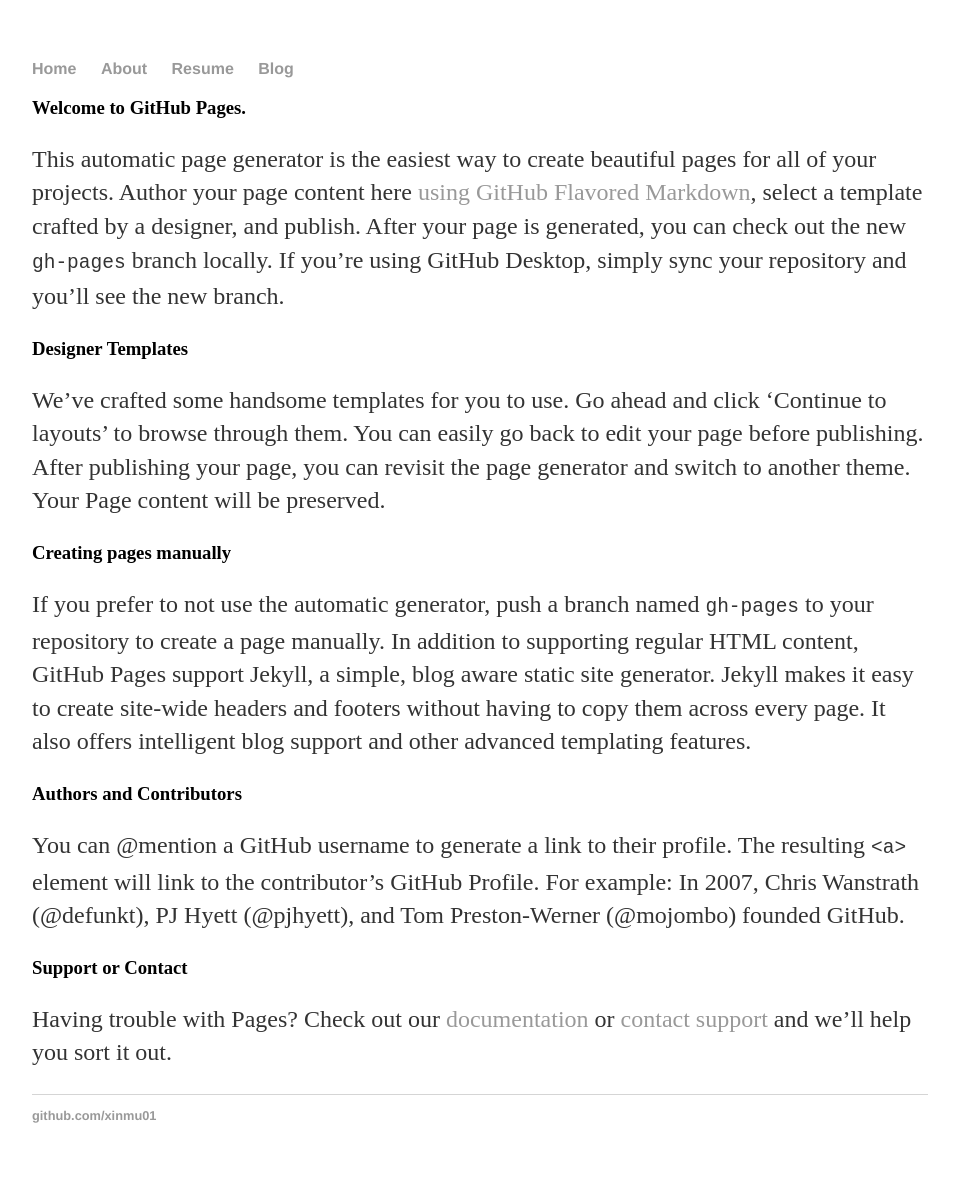
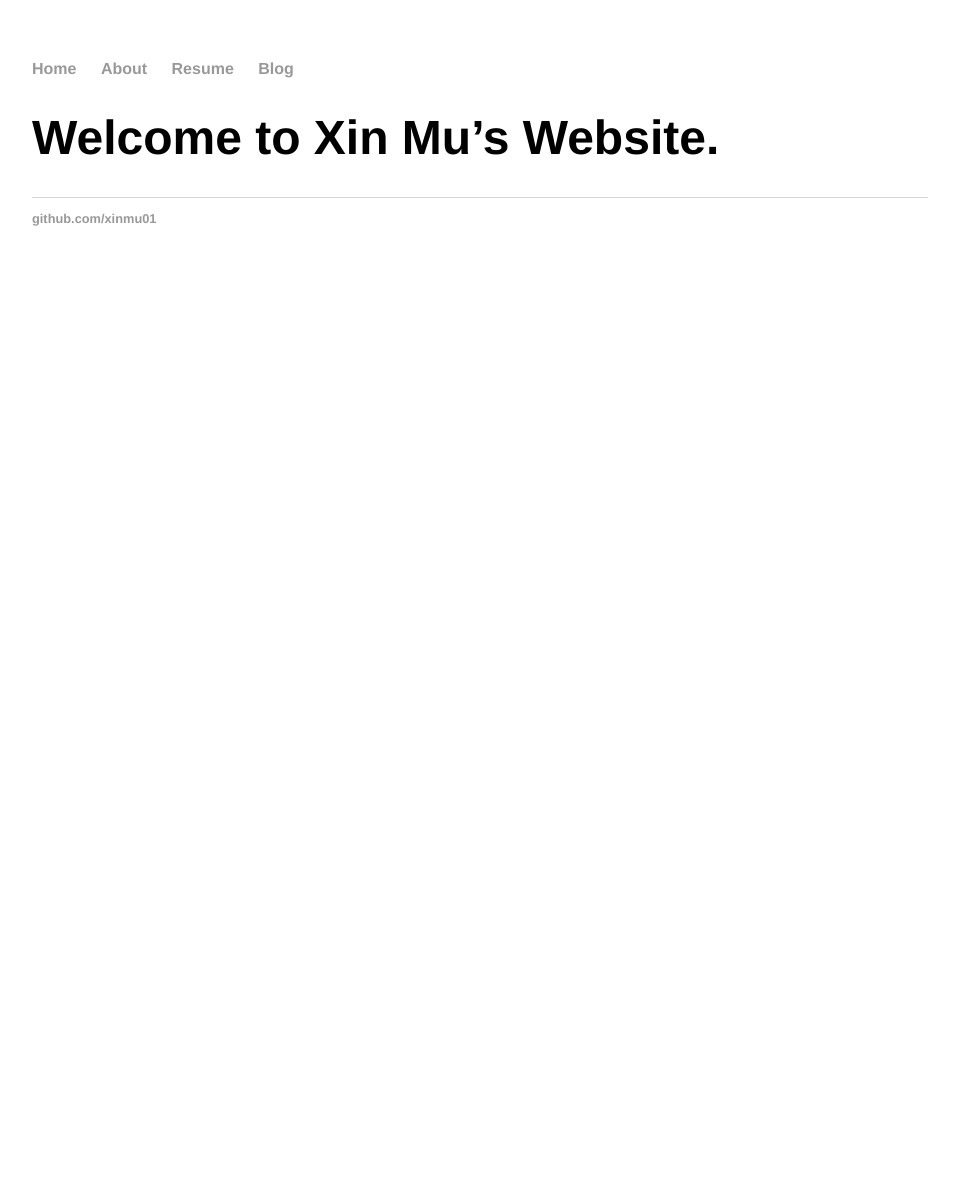
Before and after one commit to xinmu01/xinmu01.github.io, a Jekyll site: the page built from index.md, in a window 1280 px wide. Shown: the whole page, without its empty margins (160-1113 px from the left). Built offline with Jekyll 4.4.1, drawn with Linux system fonts in a browser that asks for light colours; our own code applies the rules of GitHub Pages for plain Markdown files; after the commit the page ends 900 px from its top, so only the background shows below that.

Commit message:
Update index.md

```diff
--- a/index.md
+++ b/index.md
@@ -1,14 +1 @@
-### Welcome to GitHub Pages.
-This automatic page generator is the easiest way to create beautiful pages for all of your projects. Author your page content here [using GitHub Flavored Markdown](https://guides.github.com/features/mastering-markdown/), select a template crafted by a designer, and publish. After your page is generated, you can check out the new `gh-pages` branch locally. If you’re using GitHub Desktop, simply sync your repository and you’ll see the new branch.
-
-### Designer Templates
-We’ve crafted some handsome templates for you to use. Go ahead and click 'Continue to layouts' to browse through them. You can easily go back to edit your page before publishing. After publishing your page, you can revisit the page generator and switch to another theme. Your Page content will be preserved.
-
-### Creating pages manually
-If you prefer to not use the automatic generator, push a branch named `gh-pages` to your repository to create a page manually. In addition to supporting regular HTML content, GitHub Pages support Jekyll, a simple, blog aware static site generator. Jekyll makes it easy to create site-wide headers and footers without having to copy them across every page. It also offers intelligent blog support and other advanced templating features.
-
-### Authors and Contributors
-You can @mention a GitHub username to generate a link to their profile. The resulting `<a>` element will link to the contributor’s GitHub Profile. For example: In 2007, Chris Wanstrath (@defunkt), PJ Hyett (@pjhyett), and Tom Preston-Werner (@mojombo) founded GitHub.
-
-### Support or Contact
-Having trouble with Pages? Check out our [documentation](https://help.github.com/pages) or [contact support](https://github.com/contact) and we’ll help you sort it out.
+# Welcome to Xin Mu's Website.
```
